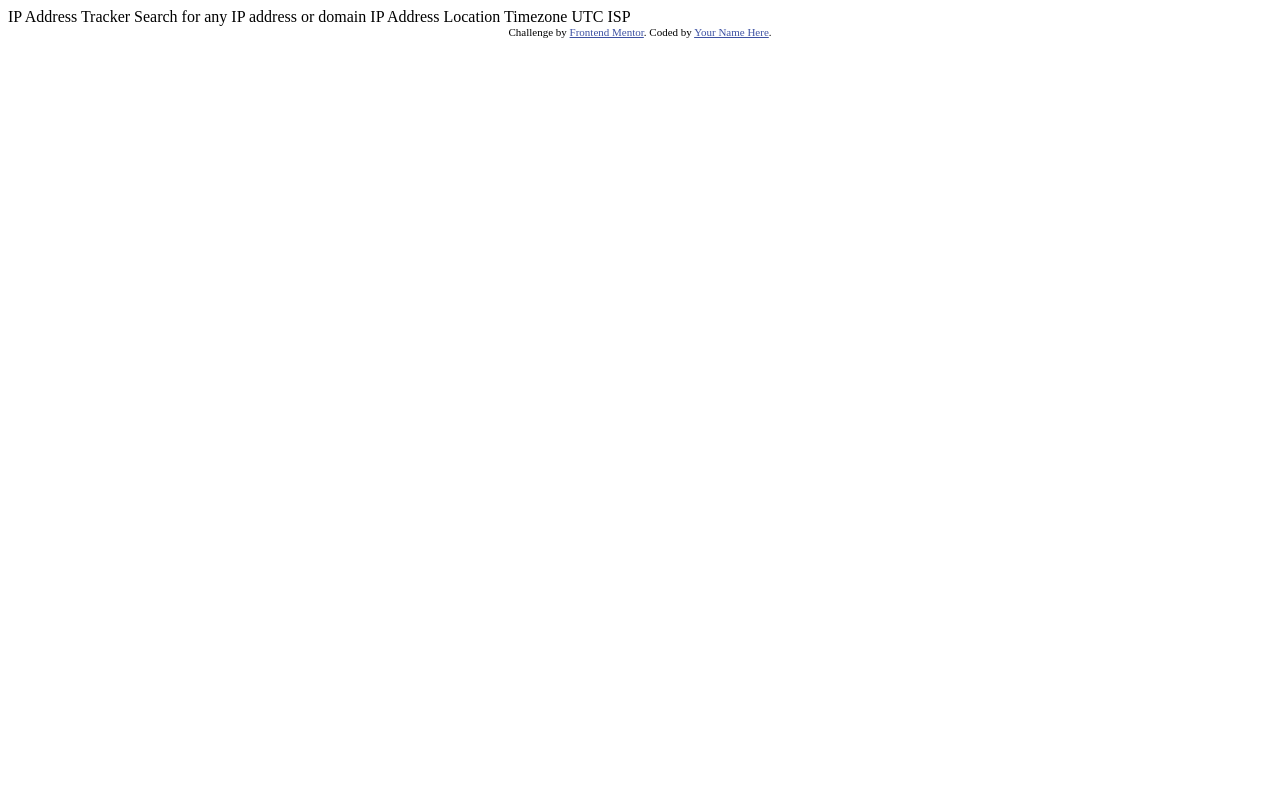
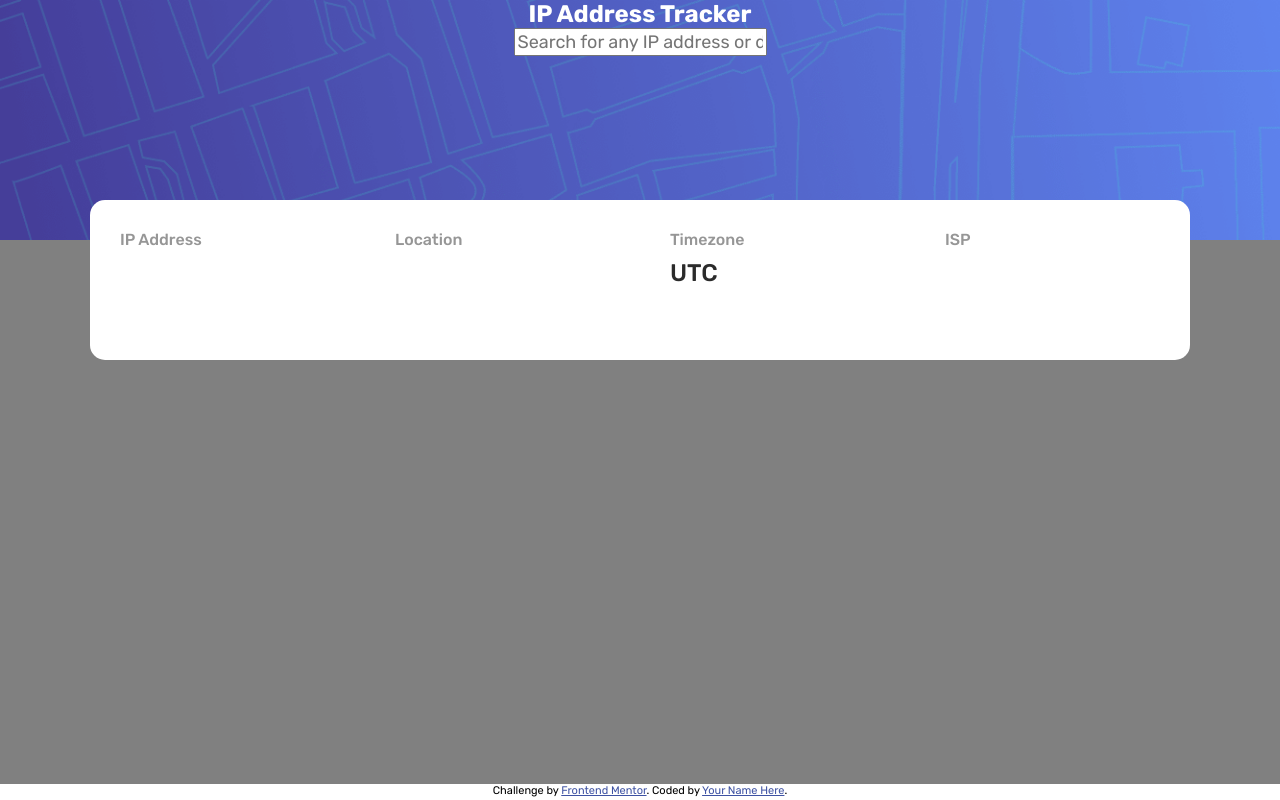
Before and after one commit to JordansGit/ip-address-tracker, a plain HTML site: page index.html in a window 1280 px wide. Drawn offline with Linux system fonts and the light colour scheme.

Commit message:
some css work

```diff
--- /dev/null
+++ b/css/style.css
@@ -0,0 +1,66 @@
+.attribution { font-size: 11px; text-align: center; }
+.attribution a { color: hsl(228, 45%, 44%); }
+
+* {
+  font-family: 'Rubik', sans-serif;
+}
+
+body {
+  height: 100vh;
+  width: 100vw;
+  margin: 0;
+}
+h1 {
+  color: white;
+  font-weight: 700;
+  margin: 0;
+}
+h2 {
+  color: hsl(0, 0%, 17%);
+  font-weight: 500;
+  margin: 10px 0 0 0;
+
+}
+p {
+  color: hsl(0, 0%, 59%);
+  font-weight: 500;
+  margin: 0;
+}
+
+input {
+  font-weight: 400;
+  font-size: 18px;
+}
+
+.top {
+  background: url('../images/pattern-bg.png') no-repeat;
+  background-size: cover;
+  height: 30%;
+  margin: 0 auto;
+  display: flex;
+  flex-direction: column;
+  align-items: center;
+}
+
+.middle {
+  position: absolute;
+  display: grid;
+  background: white;
+  border-radius: 15px;
+  top: 200px; /*25%;*/
+  left: 50%;
+  transform: translate(-50%, 0);
+  width: 1100px;
+  grid-template-columns: 1fr 1fr 1fr 1fr;
+  height: 130px;
+  padding: 30px 0 0 0;
+}
+
+.bottom {
+  background: grey;
+  height: 68%;
+}
+
+.block {
+  padding: 0 0 0 30px;
+}
--- a/index.html
+++ b/index.html
@@ -5,26 +5,44 @@
   <meta name="viewport" content="width=device-width, initial-scale=1.0"> <!-- displays site properly based on user's device -->
 
   <link rel="icon" type="image/png" sizes="32x32" href="./images/favicon-32x32.png">
+  <link rel="stylesheet" href="./css/style.css">
+
+  <link rel="preconnect" href="https://fonts.googleapis.com">
+  <link rel="preconnect" href="https://fonts.gstatic.com" crossorigin>
+  <link href="https://fonts.googleapis.com/css2?family=Rubik:wght@400;500;700&display=swap" rel="stylesheet">
 
   <title>Frontend Mentor | IP Address Tracker</title>
 
-  <!-- Feel free to remove these styles or customise in your own stylesheet 👍 -->
-  <style>
-    .attribution { font-size: 11px; text-align: center; }
-    .attribution a { color: hsl(228, 45%, 44%); }
-  </style>
 </head>
 <body>
+  <section class="top">
+    <h1>IP Address Tracker</h1>
 
-  IP Address Tracker
+    <input type="text" placeholder="Search for any IP address or domain">
+  </section>
 
-  Search for any IP address or domain
+  <div class="middle">
+    <div class="block">
+      <p>IP Address</p>
+      <h2></h2>
+    </div>
+    <div class="block">
+      <p>Location</p>
+      <h2></h2>
+    </div>
+    <div class="block">
+      <p>Timezone</p>
+      <h2>UTC <!-- add offset value dynamically using the API --><span></span></h2>
+    </div>
+    <div class="block">
+      <p>ISP</p>
+      <h2></h2>
+    </div>
+  </div>
 
-  IP Address
-  Location
-  Timezone
-    UTC <!-- add offset value dynamically using the API -->
-  ISP
+  <section class="bottom">
+
+  </section>
 
   <div class="attribution">
     Challenge by <a href="https://www.frontendmentor.io?ref=challenge" target="_blank">Frontend Mentor</a>.
```
Also changed, not shown: js/script.js (added).
